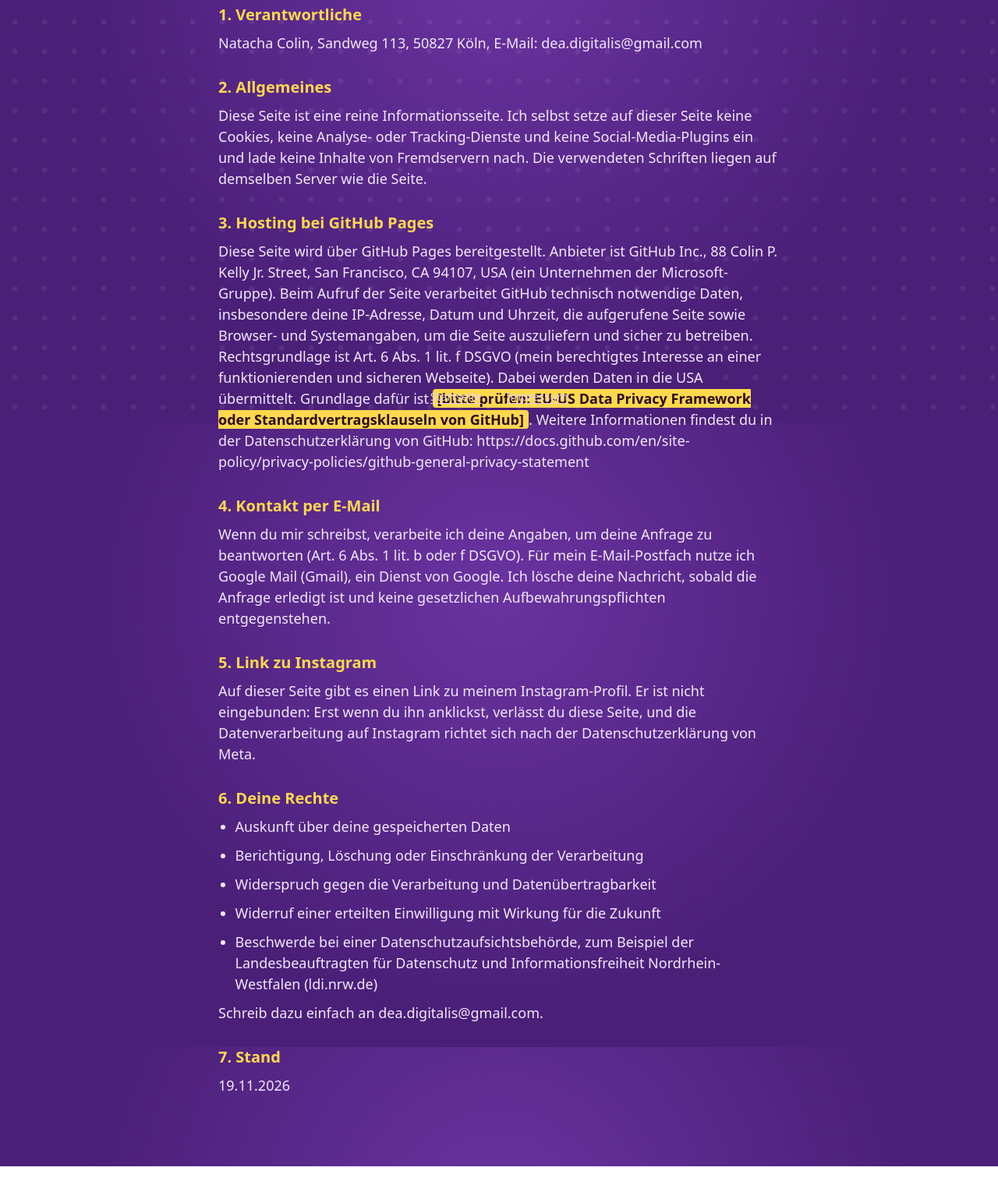
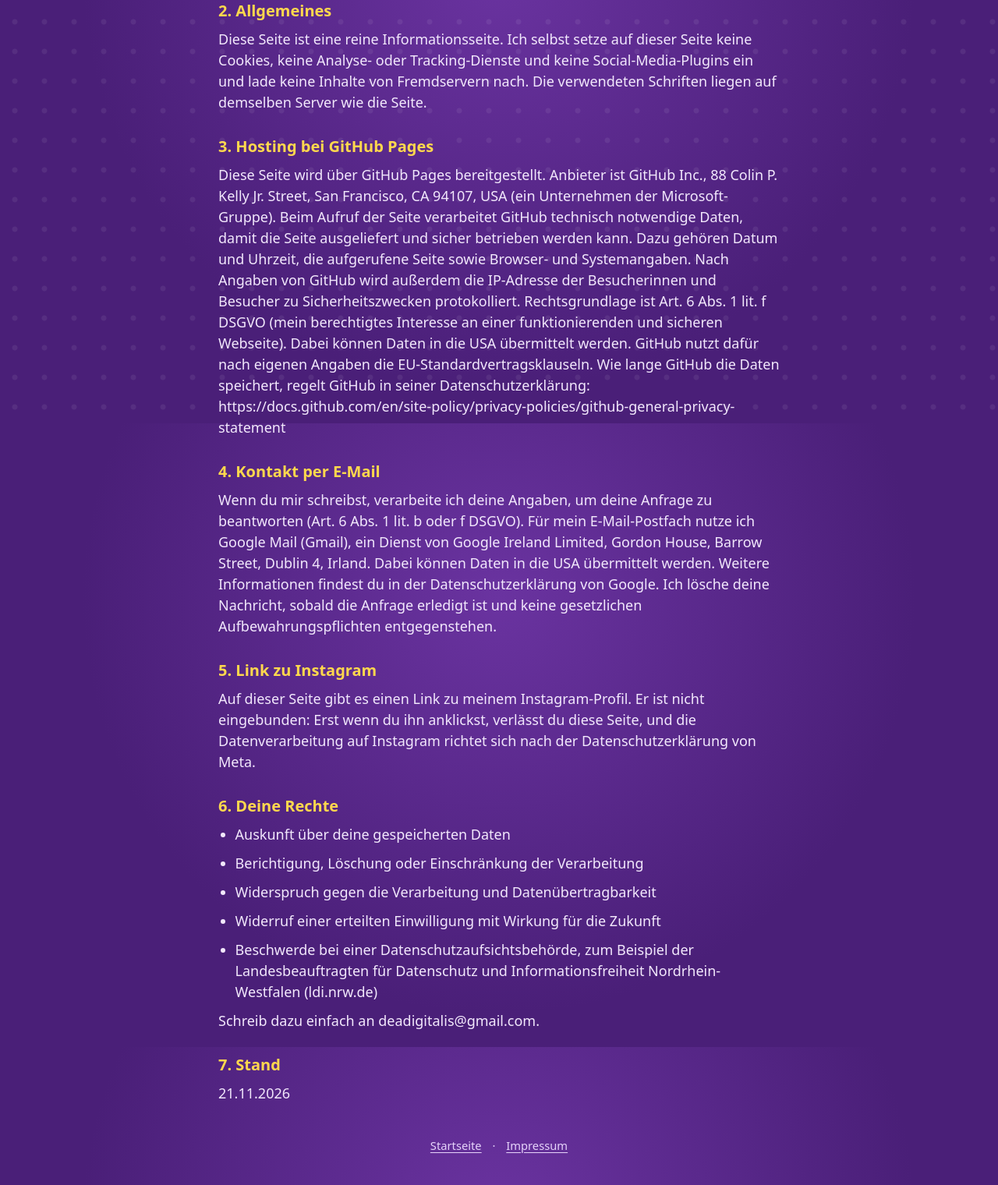
Before and after one commit to deadigitalis/deadigitalis, a plain HTML site: page datenschutz.html in a window 1280 px wide. Shown: the part 257-1777 px from the top of the page at 78% size. Before the commit the page ends 1753 px from the top, so only its background shows below. Drawn offline with Linux system fonts and the light colour scheme; a web font is replaced by a local one.

Commit message:
Add files via upload

```diff
--- a/datenschutz.html
+++ b/datenschutz.html
@@ -4,20 +4,19 @@
 <link rel="icon" href="favicon.svg" type="image/svg+xml"><link rel="stylesheet" href="style.css"></head><body><div class="dots"></div>
 <main class="legal">
   <a class="back" href="index.html">← Zurück zur Startseite</a>
-  <div class="banner">ENTWURF: Prüfe die gelb markierte Stelle und lass den Text von einer Datenschutzfachperson ansehen. Danach diesen Kasten löschen.</div>
   <h1>Datenschutzerklärung</h1>
 
   <h2>1. Verantwortliche</h2>
-  <p>Natacha Colin, Sandweg 113, 50827 Köln, E-Mail: dea.digitalis@gmail.com</p>
+  <p>Natacha Colin, Sandweg 113, 50827 Köln, E-Mail: deadigitalis@gmail.com</p>
 
   <h2>2. Allgemeines</h2>
   <p>Diese Seite ist eine reine Informationsseite. Ich selbst setze auf dieser Seite keine Cookies, keine Analyse- oder Tracking-Dienste und keine Social-Media-Plugins ein und lade keine Inhalte von Fremdservern nach. Die verwendeten Schriften liegen auf demselben Server wie die Seite.</p>
 
   <h2>3. Hosting bei GitHub Pages</h2>
-  <p>Diese Seite wird über GitHub Pages bereitgestellt. Anbieter ist GitHub Inc., 88 Colin P. Kelly Jr. Street, San Francisco, CA 94107, USA (ein Unternehmen der Microsoft-Gruppe). Beim Aufruf der Seite verarbeitet GitHub technisch notwendige Daten, insbesondere deine IP-Adresse, Datum und Uhrzeit, die aufgerufene Seite sowie Browser- und Systemangaben, um die Seite auszuliefern und sicher zu betreiben. Rechtsgrundlage ist Art. 6 Abs. 1 lit. f DSGVO (mein berechtigtes Interesse an einer funktionierenden und sicheren Webseite). Dabei werden Daten in die USA übermittelt. Grundlage dafür ist <span class="ph">[bitte prüfen: EU-US Data Privacy Framework oder Standardvertragsklauseln von GitHub]</span>. Weitere Informationen findest du in der Datenschutzerklärung von GitHub: https://docs.github.com/en/site-policy/privacy-policies/github-general-privacy-statement</p>
+  <p>Diese Seite wird über GitHub Pages bereitgestellt. Anbieter ist GitHub Inc., 88 Colin P. Kelly Jr. Street, San Francisco, CA 94107, USA (ein Unternehmen der Microsoft-Gruppe). Beim Aufruf der Seite verarbeitet GitHub technisch notwendige Daten, damit die Seite ausgeliefert und sicher betrieben werden kann. Dazu gehören Datum und Uhrzeit, die aufgerufene Seite sowie Browser- und Systemangaben. Nach Angaben von GitHub wird außerdem die IP-Adresse der Besucherinnen und Besucher zu Sicherheitszwecken protokolliert. Rechtsgrundlage ist Art. 6 Abs. 1 lit. f DSGVO (mein berechtigtes Interesse an einer funktionierenden und sicheren Webseite). Dabei können Daten in die USA übermittelt werden. GitHub nutzt dafür nach eigenen Angaben die EU-Standardvertragsklauseln. Wie lange GitHub die Daten speichert, regelt GitHub in seiner Datenschutzerklärung: https://docs.github.com/en/site-policy/privacy-policies/github-general-privacy-statement</p>
 
   <h2>4. Kontakt per E-Mail</h2>
-  <p>Wenn du mir schreibst, verarbeite ich deine Angaben, um deine Anfrage zu beantworten (Art. 6 Abs. 1 lit. b oder f DSGVO). Für mein E-Mail-Postfach nutze ich Google Mail (Gmail), ein Dienst von Google. Ich lösche deine Nachricht, sobald die Anfrage erledigt ist und keine gesetzlichen Aufbewahrungspflichten entgegenstehen.</p>
+  <p>Wenn du mir schreibst, verarbeite ich deine Angaben, um deine Anfrage zu beantworten (Art. 6 Abs. 1 lit. b oder f DSGVO). Für mein E-Mail-Postfach nutze ich Google Mail (Gmail), ein Dienst von Google Ireland Limited, Gordon House, Barrow Street, Dublin 4, Irland. Dabei können Daten in die USA übermittelt werden. Weitere Informationen findest du in der Datenschutzerklärung von Google. Ich lösche deine Nachricht, sobald die Anfrage erledigt ist und keine gesetzlichen Aufbewahrungspflichten entgegenstehen.</p>
 
   <h2>5. Link zu Instagram</h2>
   <p>Auf dieser Seite gibt es einen Link zu meinem Instagram-Profil. Er ist nicht eingebunden: Erst wenn du ihn anklickst, verlässt du diese Seite, und die Datenverarbeitung auf Instagram richtet sich nach der Datenschutzerklärung von Meta.</p>
@@ -30,10 +29,10 @@
     <li>Widerruf einer erteilten Einwilligung mit Wirkung für die Zukunft</li>
     <li>Beschwerde bei einer Datenschutzaufsichtsbehörde, zum Beispiel der Landesbeauftragten für Datenschutz und Informationsfreiheit Nordrhein-Westfalen (ldi.nrw.de)</li>
   </ul>
-  <p>Schreib dazu einfach an dea.digitalis@gmail.com.</p>
+  <p>Schreib dazu einfach an deadigitalis@gmail.com.</p>
 
   <h2>7. Stand</h2>
-  <p>19.11.2026</p>
+  <p>21.11.2026</p>
 </main>
 <footer><a href="index.html">Startseite</a> · <a href="impressum.html">Impressum</a></footer>
 </body></html>
--- a/style.css
+++ b/style.css
@@ -31,3 +31,6 @@ footer a{margin:0 10px;text-underline-offset:3px}
 .ph{background:var(--y);color:#2B0A18;padding:0 6px;border-radius:4px;font-weight:600}
 .banner{background:var(--y);color:#2B0A18;font-weight:600;padding:10px 16px;border-radius:12px;margin-bottom:24px}
 @media (prefers-reduced-motion:no-preference){.logo{animation:wiege 6s ease-in-out infinite;transform-origin:50% 0}@keyframes wiege{0%,100%{transform:rotate(-2.5deg)}50%{transform:rotate(2.5deg)}}}
+
+.legal ~ footer{position:static;padding:8px 20px 40px}
+.legal{padding-bottom:24px}
```
Also changed, not shown: impressum.html (+1 -1 lines), index.html (+2 -2 lines), 1 other file.
